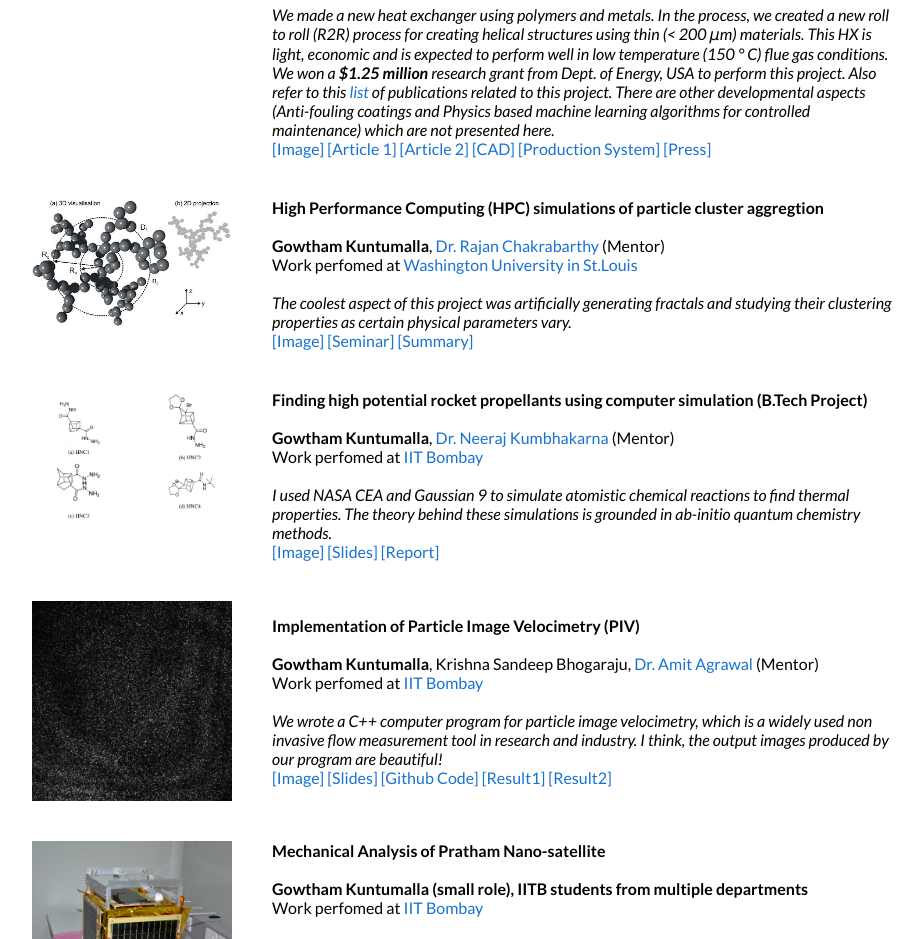
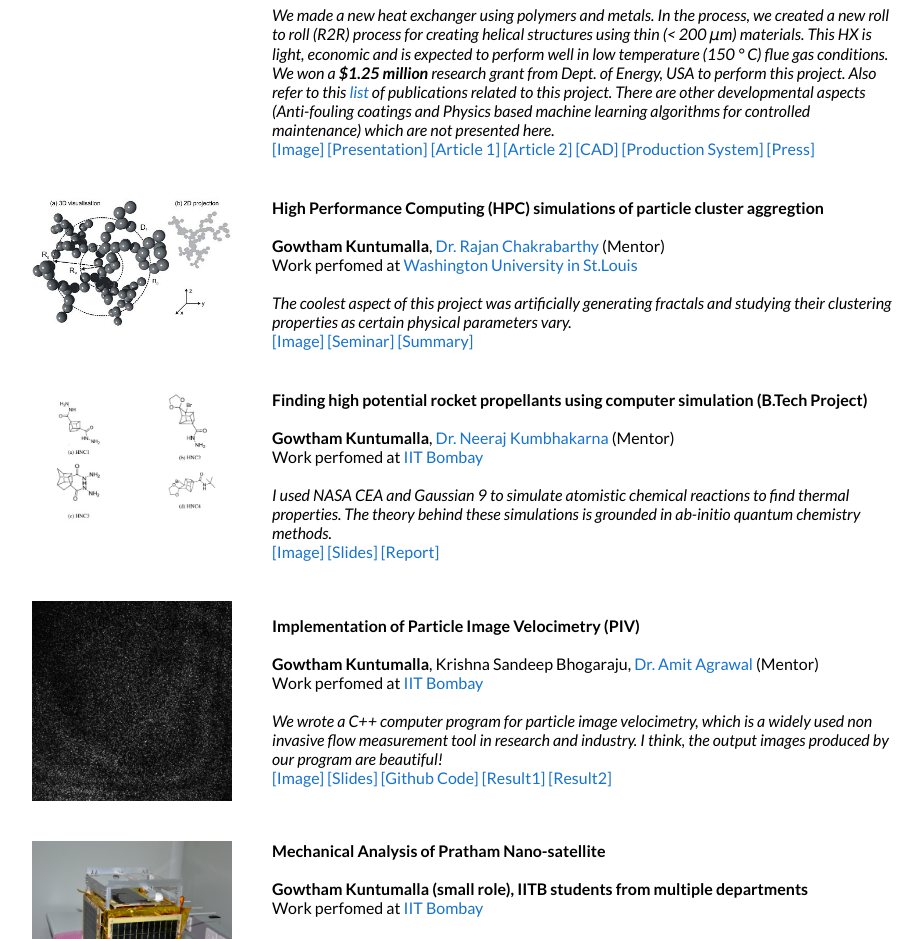
Before and after one commit to gowthamkuntumalla/gowthamkuntumalla.github.io, a plain HTML site: page index.html in a window 1280 px wide. Shown: the part 1220-2159 px from the top of the page, without its empty margins (178-1100 px from the left). Drawn offline with Linux system fonts and the light colour scheme.

Commit message:
added presentation from imece

```diff
--- a/index.html
+++ b/index.html
@@ -242,7 +242,7 @@
 			(Anti-fouling coatings and Physics based machine learning algorithms for controlled maintenance) which are not presented here. </em>
               <br>
 			  <a href="images/UIUC_DOE_HXimg.jpg">[Image]</a>
-			  <!--<a href="files/UIUC_ASME_GK.pdf">[Presentation]</a>-->
+			  <a href="files/UIUC_IMECE2019_Presentation.pdf">[Presentation]</a>
               <a href="files/UIUC_ASME_GK.pdf">[Article 1]</a>
 			  <a href="https://www.sciencedirect.com/science/article/pii/S0017931019325748">[Article 2]</a>
 			  <a href="images/UIUC_R2R_CAD.jpg">[CAD]</a>
```
Also changed, not shown: 1 other file.
